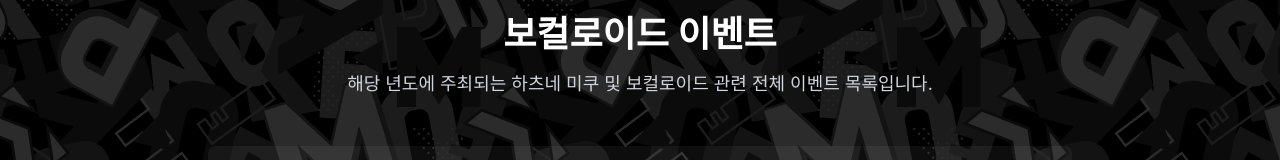
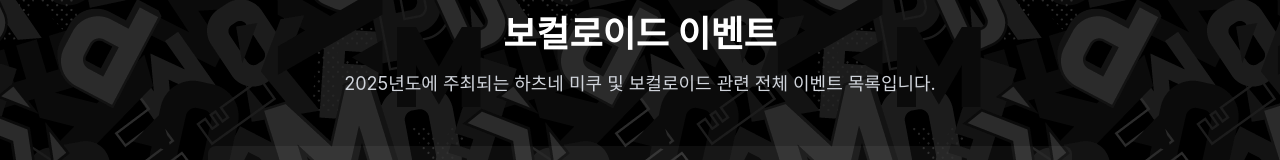
Before and after one commit to laterre39/hatsunemiku-me-service-2025, a Next.js app: page /event in a window 1280 px wide. Shown: the part 138-298 px from the top of the page. Built offline with nearby package versions, Linux system fonts and the light colour scheme.

Commit message:
design(event): 이벤트 페이지 서브 타이틀 문구 수정

```diff
--- a/src/app/event/page.tsx
+++ b/src/app/event/page.tsx
@@ -43,7 +43,7 @@
         <main className="mx-auto max-w-4xl py-12 px-4 text-gray-300">
             <div className="text-center mb-12">
                 <h1 className="text-4xl font-bold text-white mb-4">보컬로이드 이벤트</h1>
-                <p className="text-lg">해당 년도에 주최되는 하츠네 미쿠 및 보컬로이드 관련 전체 이벤트 목록입니다.</p>
+                <p className="text-lg">2025년도에 주최되는 하츠네 미쿠 및 보컬로이드 관련 전체 이벤트 목록입니다.</p>
             </div>
 
             <div className="text-white">
```
